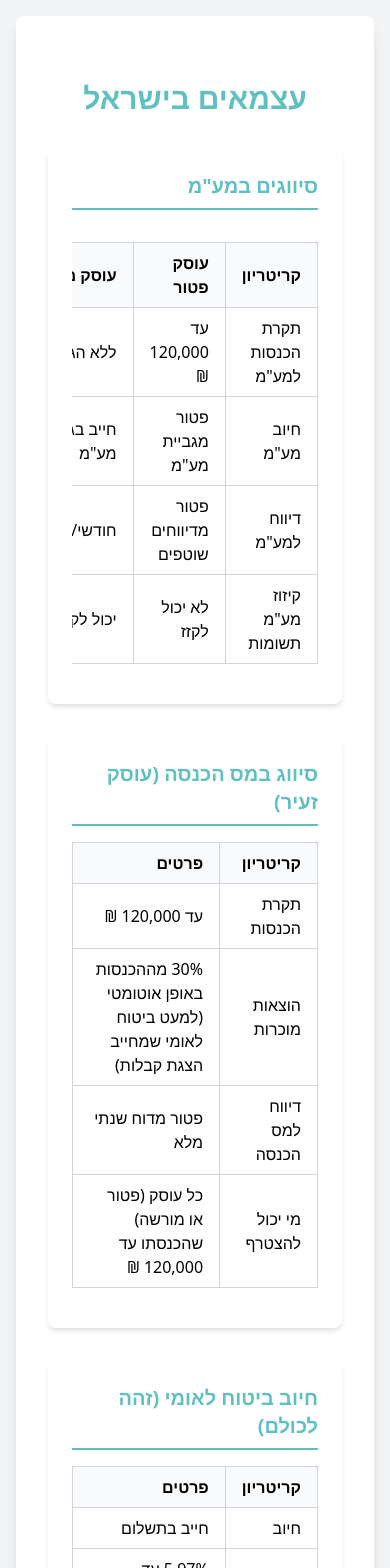
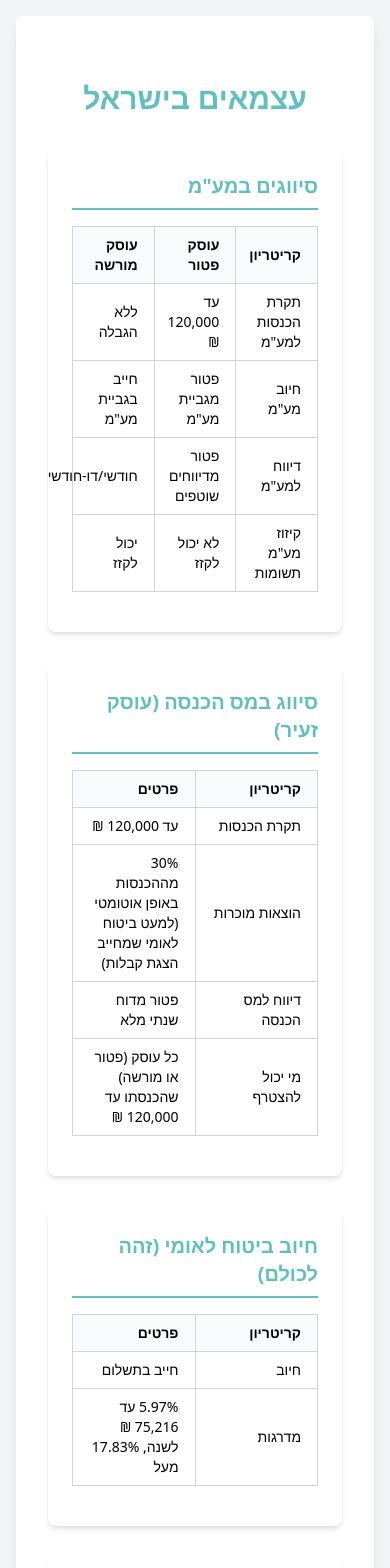
Before and after one commit to Zevik/Atsmai, a Next.js app: page / in a window 390 px wide. Shown: the top 1568 px of the page. Built offline with nearby package versions, Linux system fonts and the light colour scheme.

Commit message:
Make tables responsive without scroll and adapt text size

```diff
--- a/pages/index.js
+++ b/pages/index.js
@@ -5,8 +5,7 @@ export default function Home() {
         <h1 className="text-3xl font-bold mb-8 text-primary text-center mt-8">עצמאים בישראל</h1>
         <section className="mb-8 hover:shadow-lg transition-shadow transition-transform duration-300 hover:-translate-y-1">
           <h2 className="text-xl font-semibold mb-4 text-primary border-b-2 border-primary pb-2">סיווגים במע"מ</h2>
-          <div className="overflow-x-auto">
-            <table className="min-w-full bg-white">
+          <table className="table-fixed w-full text-sm bg-white">
             <thead>
               <tr>
                 <th className="py-2">קריטריון</th>
@@ -37,11 +36,10 @@ export default function Home() {
               </tr>
             </tbody>
           </table>
-          </div>
         </section>
         <section className="mb-8 hover:shadow-lg transition-shadow transition-transform duration-300 hover:-translate-y-1">
           <h2 className="text-xl font-semibold mb-4 text-primary border-b-2 border-primary pb-2">סיווג במס הכנסה (עוסק זעיר)</h2>
-          <table className="min-w-full bg-white">
+          <table className="table-fixed w-full text-sm bg-white">
             <thead>
               <tr>
                 <th className="py-2">קריטריון</th>
@@ -70,7 +68,7 @@ export default function Home() {
         </section>
         <section className="mb-8 hover:shadow-lg transition-shadow transition-transform duration-300 hover:-translate-y-1">
           <h2 className="text-xl font-semibold mb-4 text-primary border-b-2 border-primary pb-2">חיוב ביטוח לאומי (זהה לכולם)</h2>
-          <table className="min-w-full bg-white">
+          <table className="table-fixed w-full text-sm bg-white">
             <thead>
               <tr>
                 <th className="py-2">קריטריון</th>
```
Lines whose indentation alone changed are shown as unchanged.
